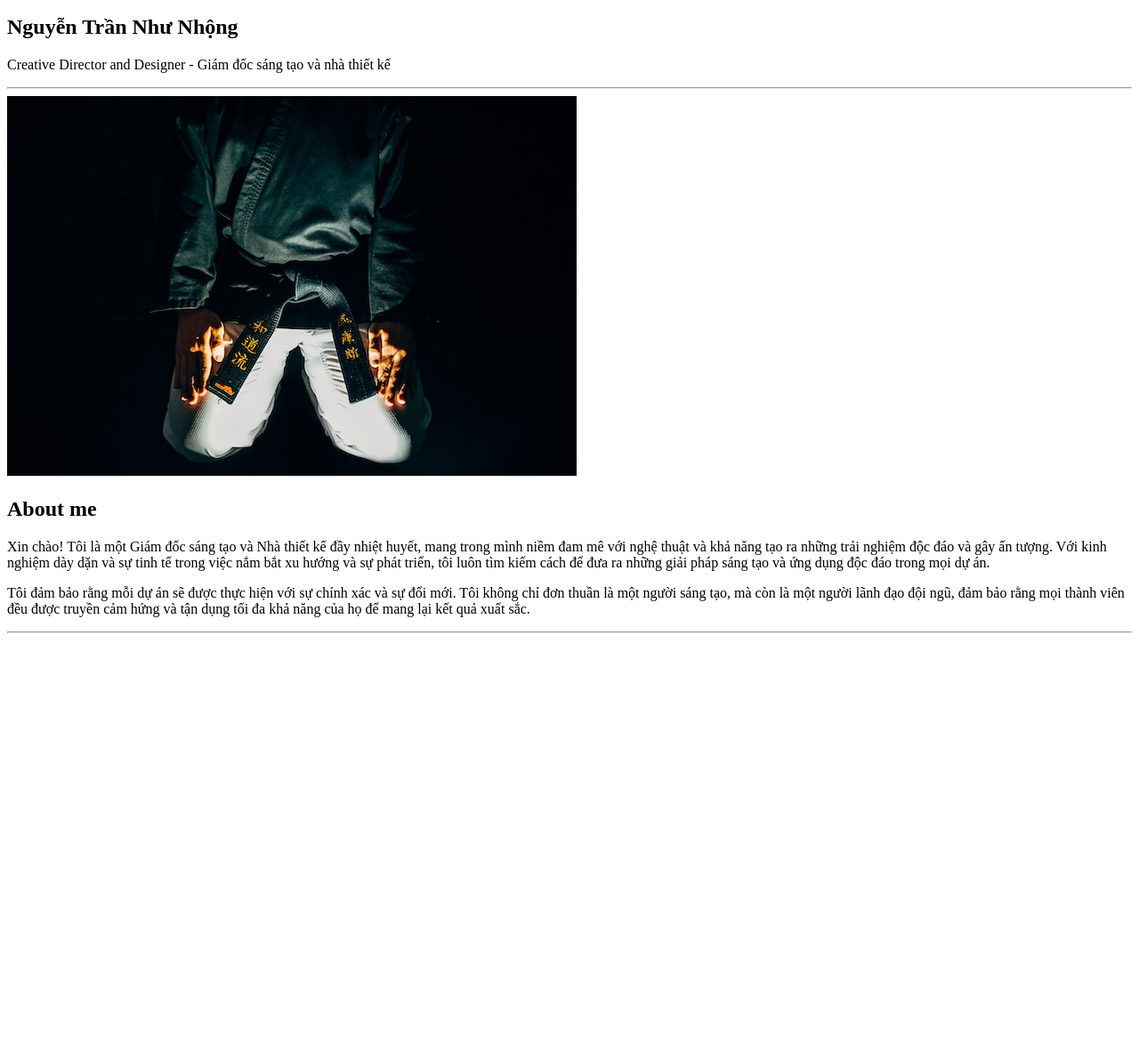
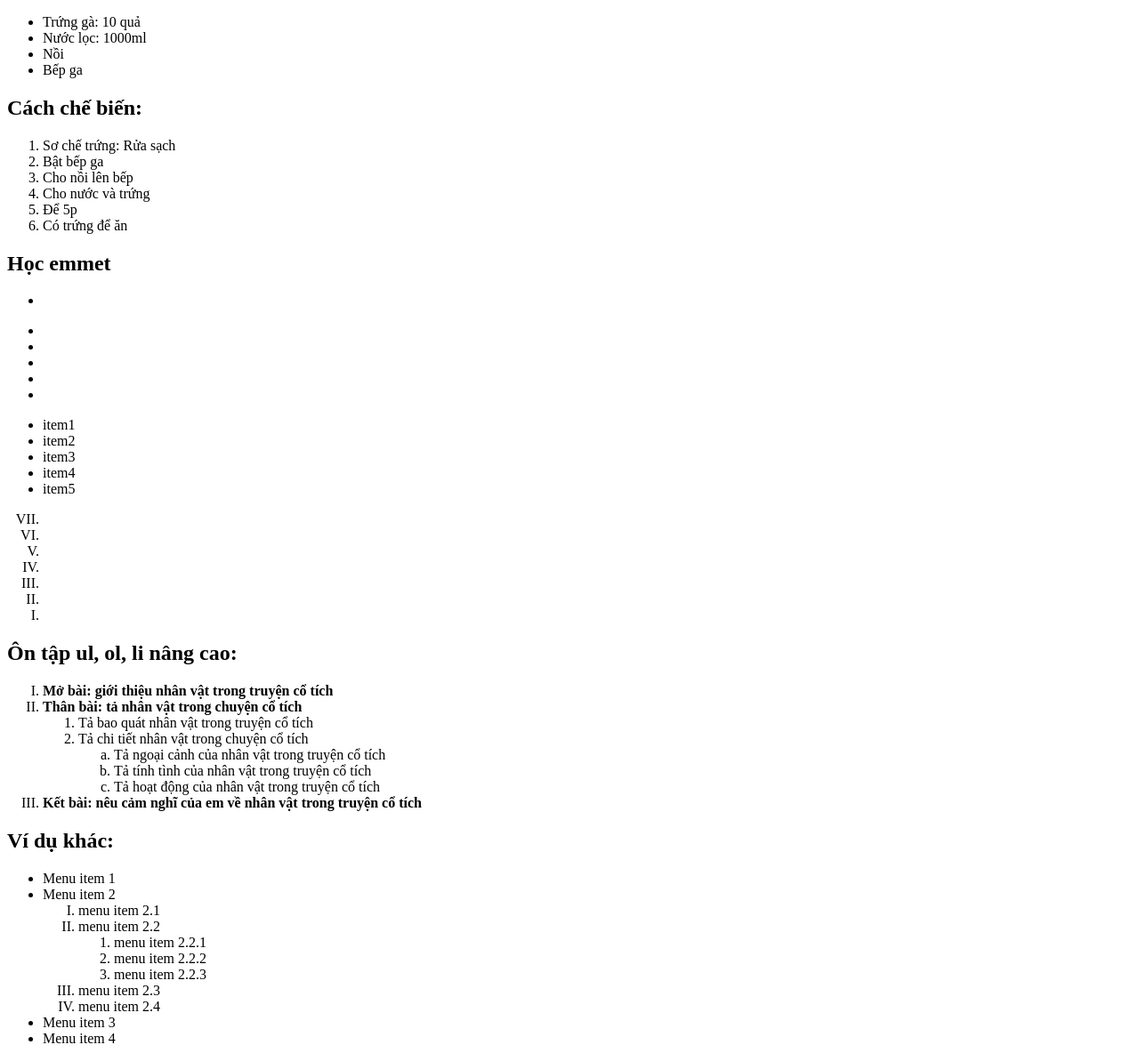
Before and after one commit to Thinh2612/du_an1, a plain HTML site: page index.html in a window 1280 px wide. Shown: the part 111-1304 px from the top of the page at 89% size. Before the commit the page ends 831 px from the top, so only its background shows below. Drawn offline with Linux system fonts and the light colour scheme.

Commit message:
Add files via upload

```diff
--- a/index.html
+++ b/index.html
@@ -2,44 +2,104 @@
 <html lang="vi">
   <head>
     <meta charset="UTF-8" />
-    <meta http-equiv="X-UA-Compatible" content="IE=edge" />
     <meta name="viewport" content="width=device-width, initial-scale=1.0" />
-    <title>Bài học multi page Website</title>
+    <title>Document</title>
   </head>
+  <body>
+    <h1>Làm cách nào để luộc trứng</h1>
+    <h2>Nguyên liệu:</h2>
+    <ul>
+      <li>Trứng gà: 10 quả</li>
+      <li>Nước lọc: 1000ml</li>
+      <li>Nồi</li>
+      <li>Bếp ga</li>
+    </ul>
+    <h2>Cách chế biến:</h2>
+    <ol>
+      <li>Sơ chế trứng: Rửa sạch</li>
+      <li>Bật bếp ga</li>
+      <li>Cho nồi lên bếp</li>
+      <li>Cho nước và trứng</li>
+      <li>Để 5p</li>
+      <li>Có trứng để ăn</li>
+    </ol>
 
-  <body>
-    <!-- Thêm các link điều hướng -->
-    <!-- 1. Điều hướng về trang chủ -->
-    <a href="/index.html">Home</a>
-    <!-- 2. Điều hướng đến contact.html -->
-    <a href="/more-info/contact.html">Contract</a>
-    <!-- 3. Điều hướng đến my-skill.html -->
-    <a href="/more-info/my-skill.html">My Skill</a>
+    <h2>Học emmet</h2>
+    <!-- ul>li -->
+    <ul>
+      <li></li>
+    </ul>
 
-    <h1>Welcome to My Website!</h1>
-    <hr />
-    <h2>Nguyễn Trần Như Nhộng</h2>
-    <p>Creative Director and Designer - Giám đốc sáng tạo và nhà thiết kế</p>
-    <hr />
+    <!-- ul>li*5 -->
+    <ul>
+      <li></li>
+      <li></li>
+      <li></li>
+      <li></li>
+      <li></li>
+    </ul>
 
-    <!-- Thêm hình ảnh tuhoc.cc.jpg và khi click chuột sẽ điều hướng đến contact.html  -->
-    <a href="./more-info/contact.html"
-      ><img src="./assets/images/tuhoc.cc.jpg" alt=""
-    /></a>
-    <h2>About me</h2>
-    <p>
-      Xin chào! Tôi là một Giám đốc sáng tạo và Nhà thiết kế đầy nhiệt huyết,
-      mang trong mình niềm đam mê với nghệ thuật và khả năng tạo ra những trải
-      nghiệm độc đáo và gây ấn tượng. Với kinh nghiệm dày dặn và sự tinh tế
-      trong việc nắm bắt xu hướng và sự phát triển, tôi luôn tìm kiếm cách để
-      đưa ra những giải pháp sáng tạo và ứng dụng độc đáo trong mọi dự án.
-    </p>
-    <p>
-      Tôi đảm bảo rằng mỗi dự án sẽ được thực hiện với sự chính xác và sự đổi
-      mới. Tôi không chỉ đơn thuần là một người sáng tạo, mà còn là một người
-      lãnh đạo đội ngũ, đảm bảo rằng mọi thành viên đều được truyền cảm hứng và
-      tận dụng tối đa khả năng của họ để mang lại kết quả xuất sắc.
-    </p>
-    <hr />
+    <!-- ul>li*5{item$} -->
+    <ul>
+      <li>item1</li>
+      <li>item2</li>
+      <li>item3</li>
+      <li>item4</li>
+      <li>item5</li>
+    </ul>
+    <!-- ol>li -->
+    <ol reversed type="I">
+      <li></li>
+      <li></li>
+      <li></li>
+      <li></li>
+      <li></li>
+      <li></li>
+      <li></li>
+    </ol>
+    <h2>Ôn tập ul, ol, li nâng cao:</h2>
+    <ol type="I">
+      <li><b>Mở bài: giới thiệu nhân vật trong truyện cổ tích</b></li>
+      <li>
+        <b>Thân bài: tả nhân vật trong chuyện cổ tích</b>
+        <ol type="1">
+          <li>Tả bao quát nhân vật trong truyện cổ tích</li>
+          <li>
+            Tả chi tiết nhân vật trong chuyện cổ tích
+            <ol type="a">
+              <li>Tả ngoại cảnh của nhân vật trong truyện cổ tích</li>
+              <li>Tả tính tình của nhân vật trong truyện cổ tích</li>
+              <li>Tả hoạt động của nhân vật trong truyện cổ tích</li>
+            </ol>
+          </li>
+        </ol>
+      </li>
+      <li>
+        <b>Kết bài: nêu cảm nghĩ của em về nhân vật trong truyện cổ tích</b>
+      </li>
+    </ol>
+
+    <h2>Ví dụ khác:</h2>
+    <ul>
+      <li>Menu item 1</li>
+      <li>
+        Menu item 2
+        <ol type="I">
+          <li>menu item 2.1</li>
+          <li>
+            menu item 2.2
+            <ol type="1">
+              <li>menu item 2.2.1</li>
+              <li>menu item 2.2.2</li>
+              <li>menu item 2.2.3</li>
+            </ol>
+          </li>
+          <li>menu item 2.3</li>
+          <li>menu item 2.4</li>
+        </ol>
+      </li>
+      <li>Menu item 3</li>
+      <li>Menu item 4</li>
+    </ul>
   </body>
 </html>
```
